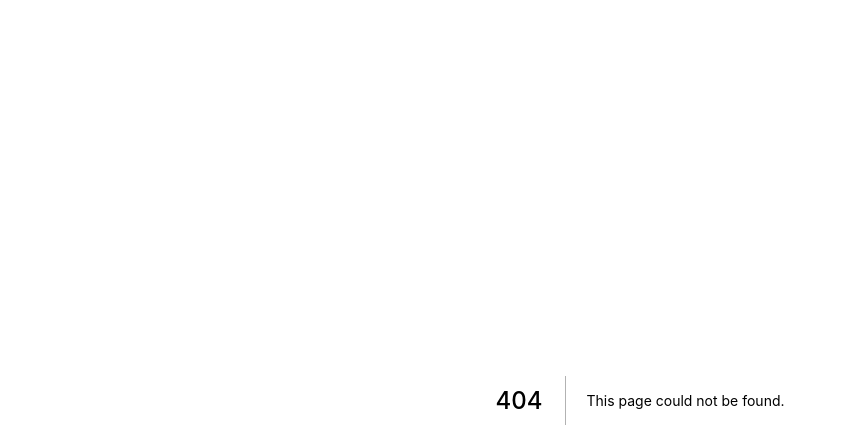
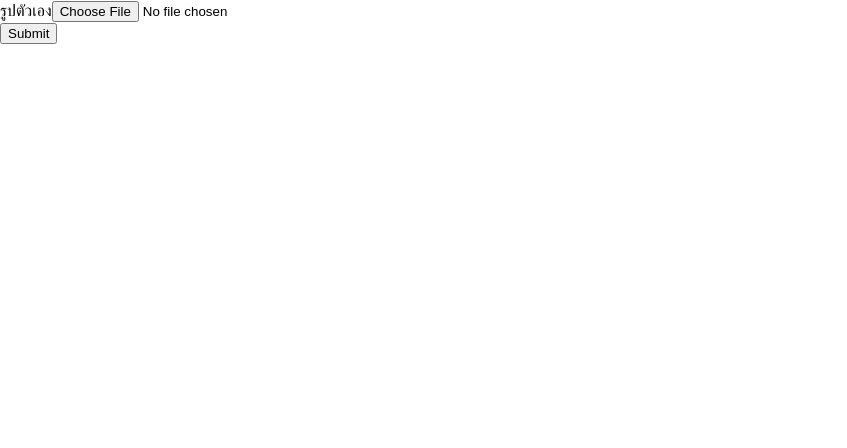
Before and after one commit to reddy-ads/reddy-admin, a Next.js app: page /upload in a window 1280 px wide. Before the commit this address had no page. Shown: the top 448 px of the page, without its empty margins (0-847 px from the left). Built offline with nearby package versions, Linux system fonts and the light colour scheme.

Commit message:
🚧  work in progress

```diff
--- /dev/null
+++ b/components/FormUpload.js
@@ -0,0 +1,6 @@
+import React from "react";
+const Upload = () => {
+  return <div>TEST</div>;
+};
+
+export default Upload;
--- /dev/null
+++ b/components/shared/Form.js
@@ -0,0 +1,18 @@
+import React from "react";
+
+const Form = ({ label, type, name, register, errors, onChange = null }) => {
+  return (
+    <div className="w-full md:w-1/5 px-3 md:mb-0 mt-3">
+      <label className="block uppercase tracking-wide text-gray-700 text-xs font-bold text-xs mb-2">{label}</label>
+      <input
+        className="appearance-none block w-full p-1 shadow rounded-lg bg-gray-100 outline-none focus:bg-gray-200"
+        type={type}
+        name={name}
+        ref={register}
+        onChange={onChange}
+      />
+    </div>
+  );
+};
+
+export default Form;
--- a/package.json
+++ b/package.json
@@ -11,7 +11,8 @@
     "@tinymce/tinymce-react": "^3.6.0",
     "next": "9.5.2",
     "react": "16.13.1",
-    "react-dom": "16.13.1"
+    "react-dom": "16.13.1",
+    "react-hook-form": "^6.7.0"
   },
   "devDependencies": {}
 }
--- /dev/null
+++ b/pages/upload.js
@@ -0,0 +1,30 @@
+import React from "react";
+import Form from "../components/shared/Form";
+import { useForm } from "react-hook-form";
+
+const Upload = () => {
+  const { register, handleSubmit, errors } = useForm(); // initialize the hook
+  const onSubmit = (data) => {
+    console.log(data);
+  };
+
+  const handleChangeUpload = (e) => {
+    console.log(`e`, e.target.files);
+  };
+
+  return (
+    <React.Fragment>
+      <form onSubmit={handleSubmit(onSubmit)}>
+        <Form
+          label="รูปตัวเอง"
+          type="file"
+          name="ProfilePicture"
+          onChange={handleChangeUpload}
+        />
+        <input type="submit" />
+      </form>
+    </React.Fragment>
+  );
+};
+
+export default Upload;
```
Also changed, not shown: 1 other file (tests, documents, lock files or other folders).
